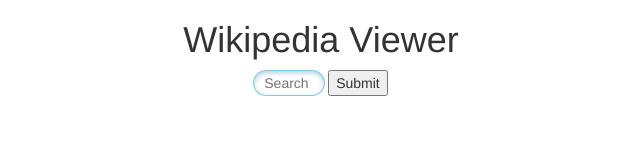
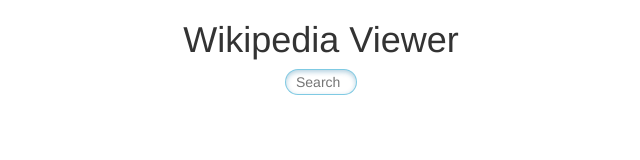
Before and after one commit to Sam-Houlahan/wikipedia-viewer, a plain HTML site: page index.html in a window 1280 px wide. Shown: the whole page, without its empty margins (319-959 px from the left). Drawn offline with nearby package versions, Linux system fonts and the light colour scheme.

Commit message:
took out submit button

```diff
--- a/index.html
+++ b/index.html
@@ -19,7 +19,7 @@
 
                 <form>
                     <input type="search" id="search" placeholder="Search">
-                    <input type="submit" value="Submit" id="submit" onClick="search()">
+
                 </form>
 
 
```
